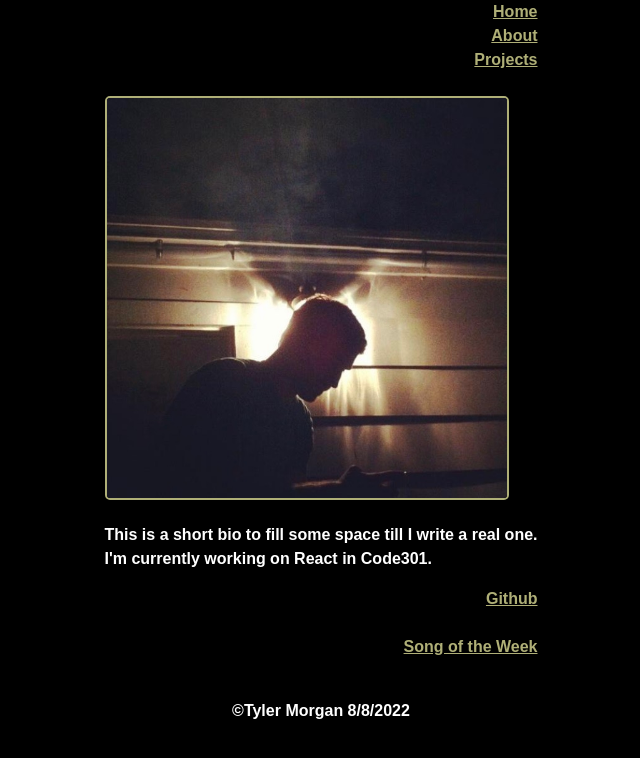
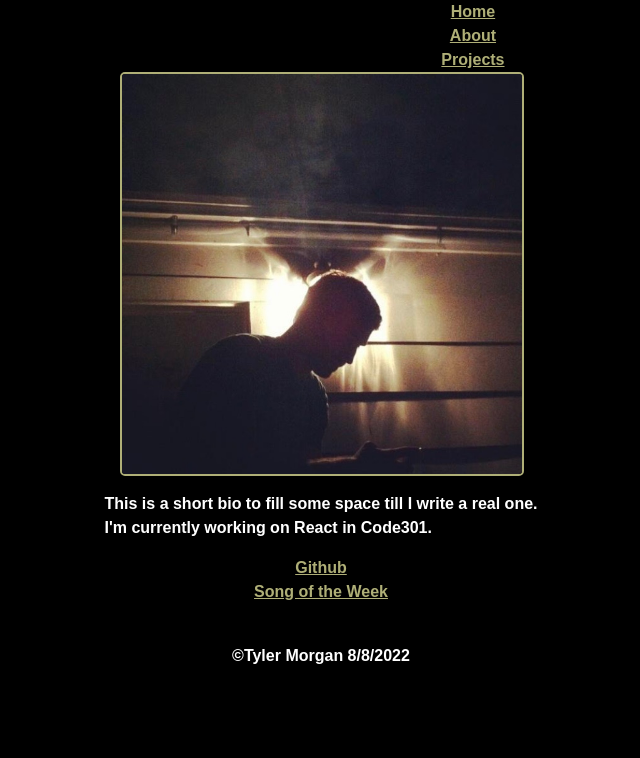
Before and after one commit to clickjaw/Monday_Glue, a React (Create React App) app in the folder mondayglue/: page / in a window 1280 px wide. Shown: the top 758 px of the page, without its empty margins (319-959 px from the left). Built offline with nearby package versions, Linux system fonts and the light colour scheme.

Commit message:
ticky tack

```diff
--- a/mondayglue/src/App.css
+++ b/mondayglue/src/App.css
@@ -47,23 +47,29 @@ body{
   line-height: 150%;
 }
 
+header{
+  display: inline-grid;
+  justify-content: right;
+  width: 400px;
+}
+
 a{
   color: rgb(175, 175, 119);
-  display: grid;
-  justify-content: right;
+  display:grid;
+  justify-content: space-around;
 }
 a:hover{
   color: white;
 }
-.belowImage{
-  color: yellow;
-}
 
 img{
+  margin-left: 15px;
   border: 2px rgb(175, 175, 119) solid;
   border-radius: 5px;
+  display: grid;
+  justify-content: center;
 }
 footer{
   display: grid;
-  justify-content: center;
+  justify-content: space-around;
 }
--- a/mondayglue/src/components/Main.js
+++ b/mondayglue/src/components/Main.js
@@ -16,7 +16,7 @@ class Main extends Component {
       I'm currently working on React in Code301.
       </p>
       <p>
-      <a href = "https://github.com/clickjaw">Github</a><br/>
+      <a href = "https://github.com/clickjaw">Github</a>
 
       <a href = "https://www.youtube.com/watch?v=660ZCEhvbnw">Song of the Week</a><br/>
       </p>
```
